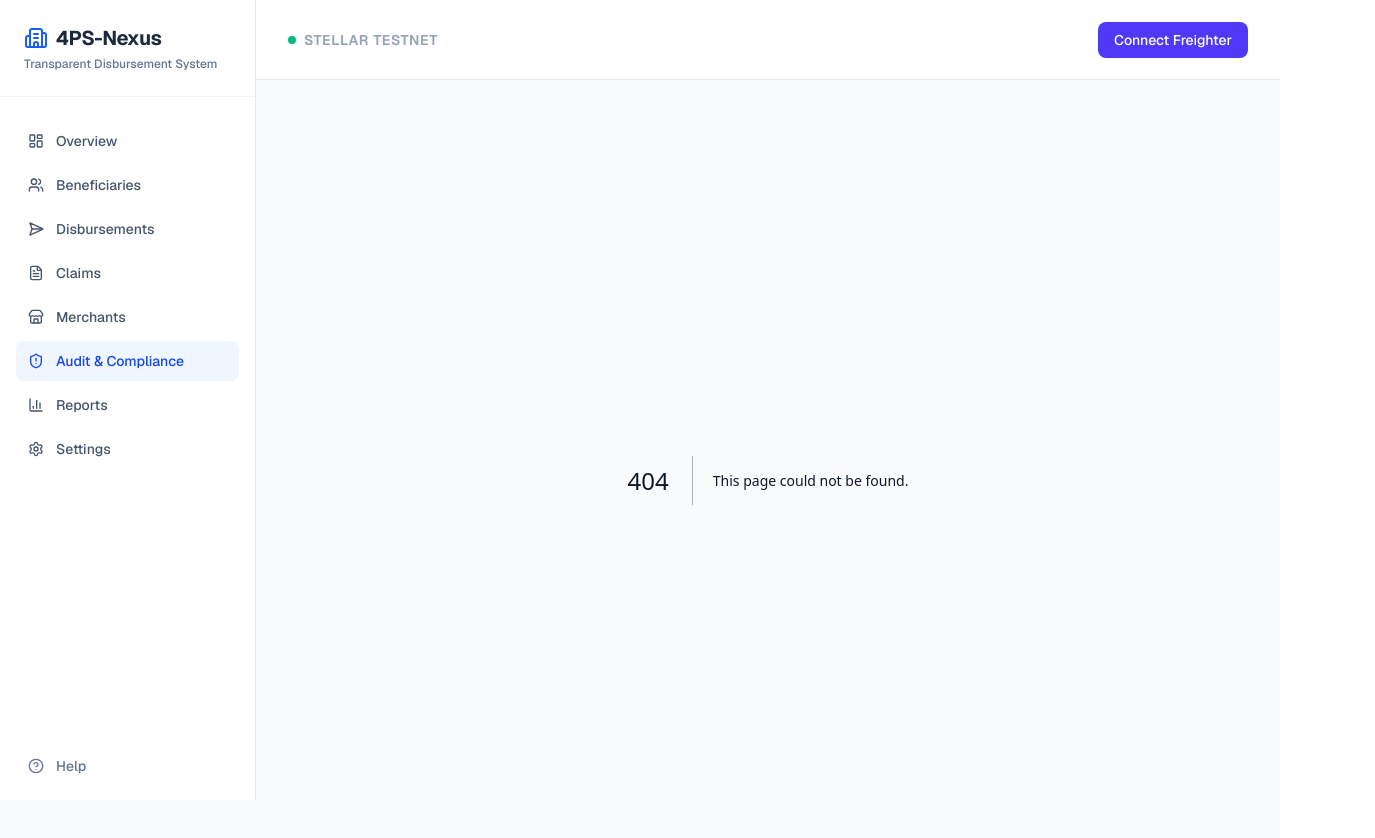
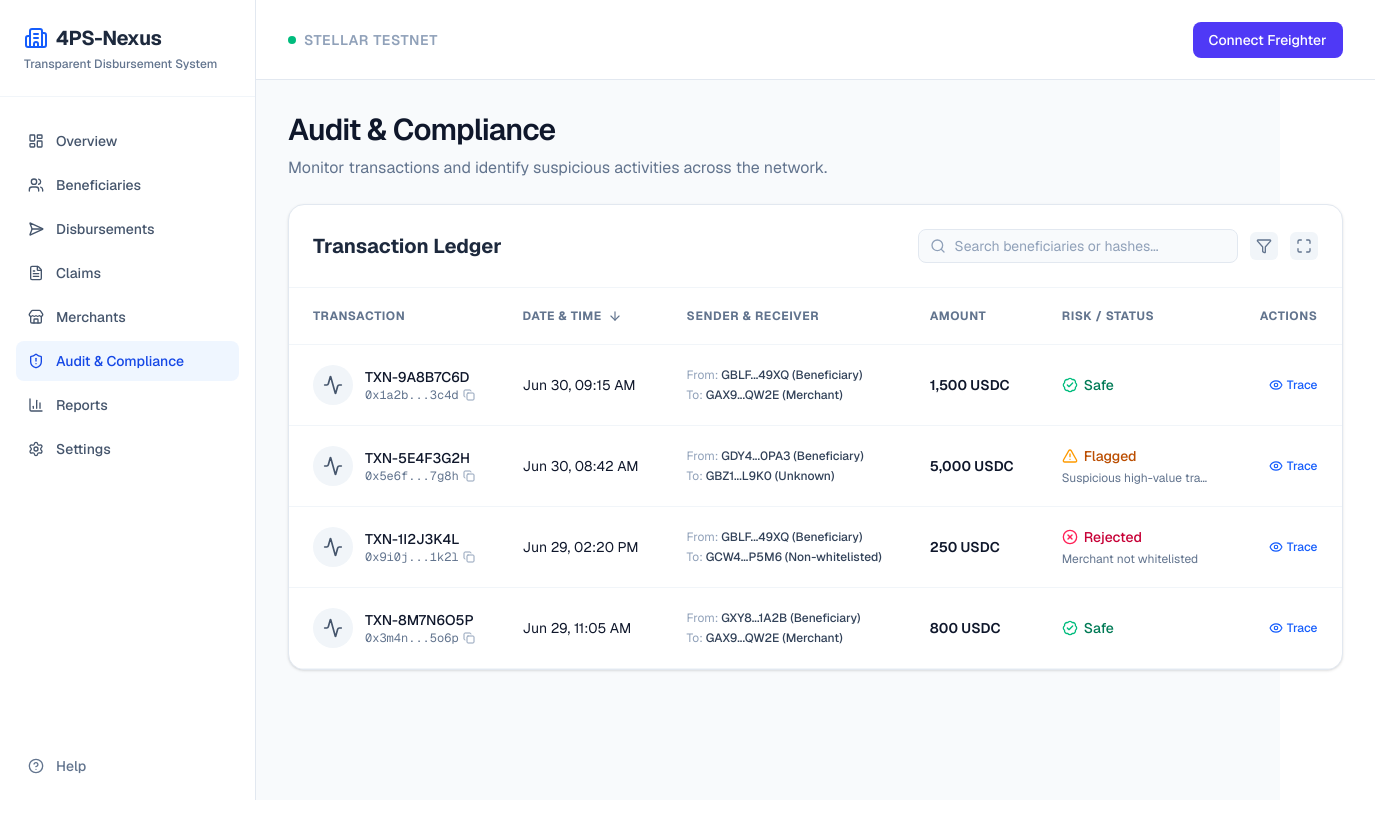
Before and after one commit to Dranyl-23/4PS-Nexus, a Next.js app in the folder web/: page /audit in a window 1280 px wide. Before the commit this address had no page. Shown: the top 838 px of the page, 1375 px wide, since content can reach past the window. After the commit the page ends 800 px from the top, so only its background shows below. Built offline with nearby package versions, Linux system fonts and the light colour scheme.

Commit message:
fix: create missing audit page route to resolve 404 error

```diff
--- /dev/null
+++ b/web/src/app/audit/page.tsx
@@ -0,0 +1,25 @@
+import React from 'react';
+import { AuditTable } from '@/components/audit/AuditTable';
+
+export const metadata = {
+  title: 'Audit & Compliance | 4PS-Nexus',
+};
+
+export default function AuditPage() {
+  return (
+    <div className="p-4 md:p-8 max-w-6xl mx-auto w-full min-h-[calc(100vh-80px)] lg:h-[calc(100vh-80px)] flex flex-col">
+      <div className="mb-6 shrink-0">
+        <h1 className="text-3xl font-semibold tracking-tight text-slate-900 mb-2">
+          Audit & Compliance
+        </h1>
+        <p className="text-slate-500">
+          Monitor transactions and identify suspicious activities across the network.
+        </p>
+      </div>
+
+      <div className="lg:flex-1 lg:min-h-0">
+        <AuditTable />
+      </div>
+    </div>
+  );
+}
```
